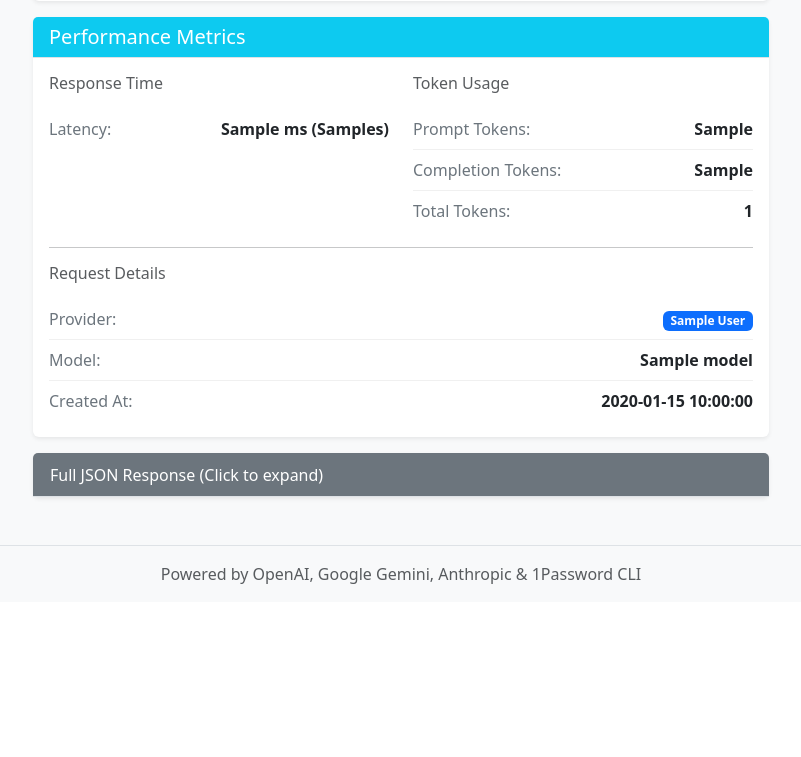
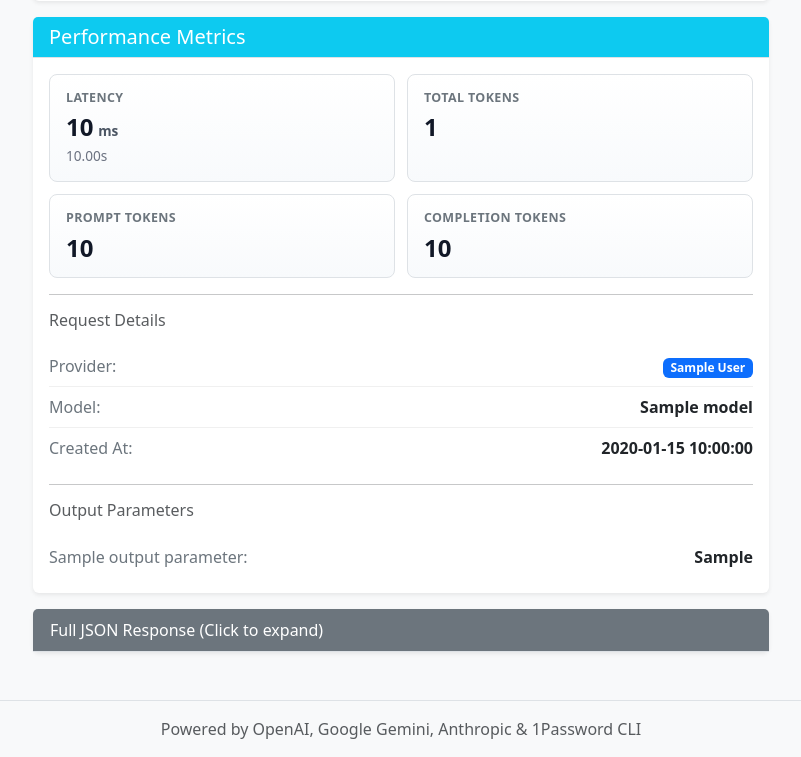
Before and after one commit to anubhavtyagi27/ai-sandbox, a Flask app: template app/templates/index.html in a window 1280 px wide. Shown: the part 1317-2074 px from the top of the page, without its empty margins (239-1040 px from the left). Before the commit the page ends 1901 px from the top, so only its background shows below. Run offline with Flask 3, Linux system fonts and the light colour scheme; the template is opened without the code that fills it: values that come from a table or form of the project are taken from there, most other values are stand-ins (such as "Sample title", 1, 10 or a date in 2020); parts of the project's set-up code (start-up, migrations or seed data) failed here and were passed over.

Commit message:
Display improved response metadata

```diff
--- a/app/static/css/style.css
+++ b/app/static/css/style.css
@@ -236,6 +236,50 @@ textarea.form-control {
     color: #212529;
 }
 
+/* Metric Tiles */
+.metrics-grid {
+    display: grid;
+    grid-template-columns: repeat(2, minmax(0, 1fr));
+    gap: 0.75rem;
+}
+
+.metric-tile {
+    border: 1px solid #dee2e6;
+    border-radius: 0.5rem;
+    padding: 0.9rem 1rem;
+    background: linear-gradient(180deg, #ffffff 0%, #f8fafc 100%);
+}
+
+.metric-tile-label {
+    margin: 0;
+    font-size: 0.78rem;
+    letter-spacing: 0.03em;
+    text-transform: uppercase;
+    color: #6c757d;
+    font-weight: 600;
+}
+
+.metric-tile-value {
+    margin: 0.35rem 0 0;
+    font-size: 1.5rem;
+    line-height: 1.2;
+    font-weight: 700;
+    color: #111827;
+}
+
+.metric-tile-unit {
+    margin-left: 0.3rem;
+    font-size: 0.85rem;
+    color: #4b5563;
+    font-weight: 600;
+}
+
+.metric-tile-subtext {
+    margin: 0.25rem 0 0;
+    font-size: 0.85rem;
+    color: #6b7280;
+}
+
 /* Info Card Header */
 .card-header.bg-info {
     background-color: #0dcaf0 !important;
@@ -249,3 +293,13 @@ textarea.form-control {
 .btn-link:hover {
     text-decoration: underline !important;
 }
+
+@media (max-width: 768px) {
+    .metrics-grid {
+        grid-template-columns: 1fr;
+    }
+
+    .metric-tile-value {
+        font-size: 1.35rem;
+    }
+}
--- a/app/templates/index.html
+++ b/app/templates/index.html
@@ -266,35 +266,49 @@
                 <h5 class="mb-0">Performance Metrics</h5>
             </div>
             <div class="card-body">
-                <div class="row">
-                    <div class="col-md-6">
-                        <h6 class="text-muted mb-3">Response Time</h6>
-                        <div class="metric-item">
-                            <span class="metric-label">Latency:</span>
-                            <span class="metric-value">{{ response_data._metrics.latency_ms }} ms ({{
-                                response_data._metrics.latency_seconds }}s)</span>
-                        </div>
+                {% set latency_ms = response_data._metrics.latency_ms %}
+                {% set latency_seconds = response_data._metrics.latency_seconds %}
+                {% set prompt_tokens = response_data._metrics.prompt_tokens %}
+                {% set completion_tokens = response_data._metrics.completion_tokens %}
+                {% set total_tokens = response_data._metrics.total_tokens %}
+                {% set has_token_usage = total_tokens is not none %}
+
+                <div class="metrics-grid">
+                    <div class="metric-tile metric-tile-latency">
+                        <p class="metric-tile-label">Latency</p>
+                        <p class="metric-tile-value">
+                            {{ "{:,.0f}".format(latency_ms) }}<span class="metric-tile-unit">ms</span>
+                        </p>
+                        <p class="metric-tile-subtext">{{ "{:.2f}".format(latency_seconds) }}s</p>
                     </div>
-                    <div class="col-md-6">
-                        <h6 class="text-muted mb-3">Token Usage</h6>
-                        {% if response_data._metrics.total_tokens %}
-                        <div class="metric-item">
-                            <span class="metric-label">Prompt Tokens:</span>
-                            <span class="metric-value">{{ response_data._metrics.prompt_tokens or 'N/A' }}</span>
-                        </div>
-                        <div class="metric-item">
-                            <span class="metric-label">Completion Tokens:</span>
-                            <span class="metric-value">{{ response_data._metrics.completion_tokens or 'N/A' }}</span>
-                        </div>
-                        <div class="metric-item">
-                            <span class="metric-label">Total Tokens:</span>
-                            <span class="metric-value font-weight-bold">{{ response_data._metrics.total_tokens }}</span>
-                        </div>
+                    <div class="metric-tile metric-tile-total">
+                        <p class="metric-tile-label">Total Tokens</p>
+                        {% if has_token_usage %}
+                        <p class="metric-tile-value">
+                            {{ "{:,}".format(total_tokens) }}
+                        </p>
                         {% else %}
-                        <p class="text-muted mb-0">Token usage not available</p>
+                        <p class="metric-tile-subtext">Not available</p>
+                        {% endif %}
+                    </div>
+                    <div class="metric-tile metric-tile-prompt">
+                        <p class="metric-tile-label">Prompt Tokens</p>
+                        {% if has_token_usage %}
+                        <p class="metric-tile-value">{{ "{:,}".format(prompt_tokens or 0) }}</p>
+                        {% else %}
+                        <p class="metric-tile-subtext">Not available</p>
+                        {% endif %}
+                    </div>
+                    <div class="metric-tile metric-tile-completion">
+                        <p class="metric-tile-label">Completion Tokens</p>
+                        {% if has_token_usage %}
+                        <p class="metric-tile-value">{{ "{:,}".format(completion_tokens or 0) }}</p>
+                        {% else %}
+                        <p class="metric-tile-subtext">Not available</p>
                         {% endif %}
                     </div>
                 </div>
+
                 <hr>
                 <div class="row mt-3">
                     <div class="col-md-12">
@@ -311,14 +325,28 @@
                             <span class="metric-label">Model:</span>
                             <span class="metric-value">{{ response_data._metrics.model }}</span>
                         </div>
-                        {% if response_data._metrics.created_at %}
+                        {% if response_data._metrics.created_at_display %}
                         <div class="metric-item">
                             <span class="metric-label">Created At:</span>
-                            <span class="metric-value">{{ response_data._metrics.created_at }}</span>
+                            <span class="metric-value">{{ response_data._metrics.created_at_display }}</span>
                         </div>
                         {% endif %}
                     </div>
                 </div>
+                {% if response_data._metrics.output_parameters %}
+                <hr>
+                <div class="row mt-3">
+                    <div class="col-md-12">
+                        <h6 class="text-muted mb-3">Output Parameters</h6>
+                        {% for param_name, param_value in response_data._metrics.output_parameters.items() %}
+                        <div class="metric-item">
+                            <span class="metric-label">{{ param_name }}:</span>
+                            <span class="metric-value">{{ param_value }}</span>
+                        </div>
+                        {% endfor %}
+                    </div>
+                </div>
+                {% endif %}
             </div>
         </div>
         {% endif %}
```
Also changed, not shown: app/routes.py (+68 -2 lines).
